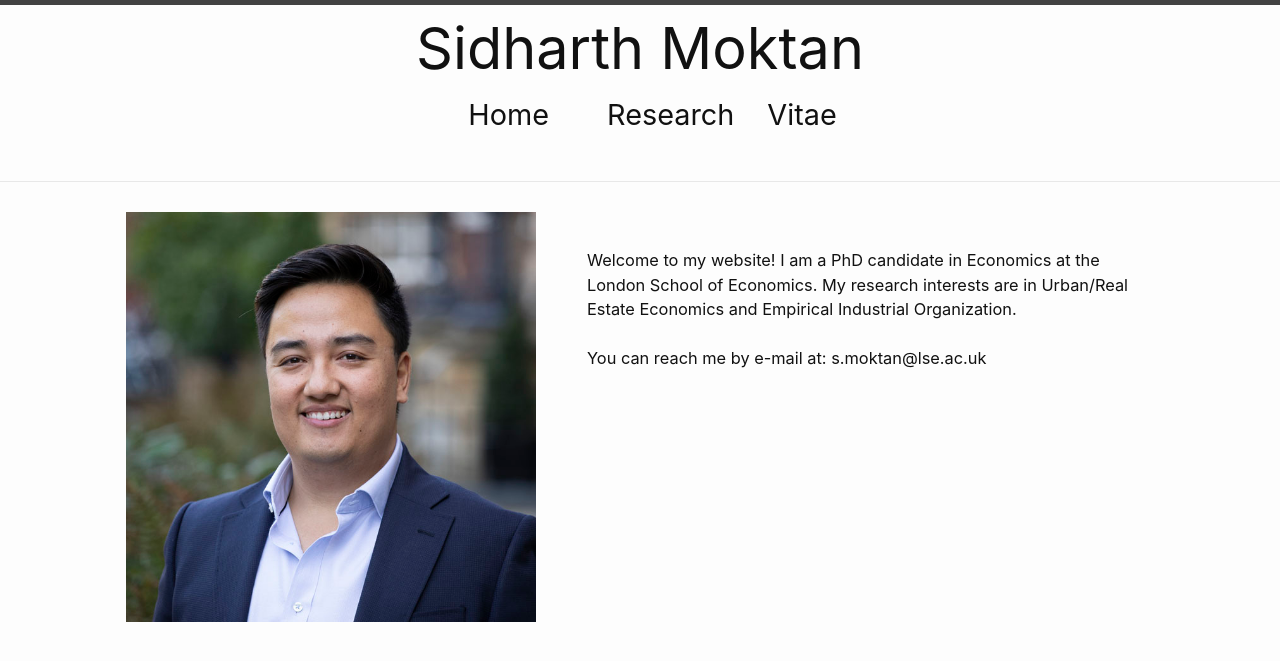
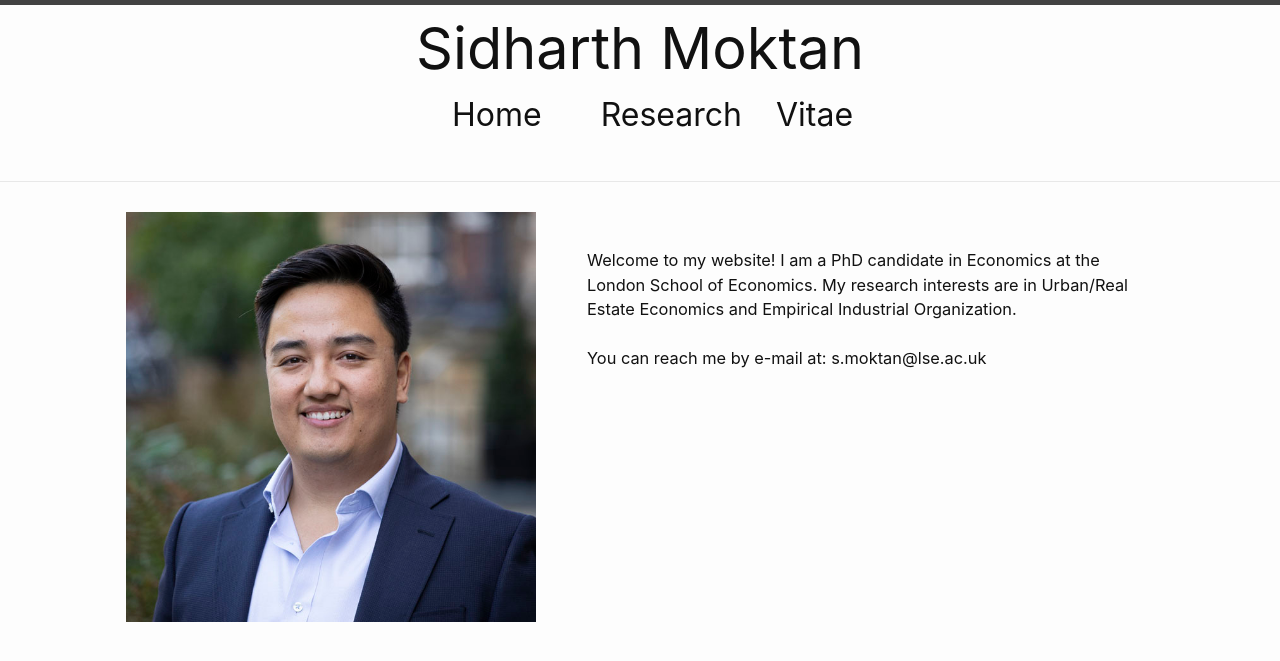
Before and after one commit to sidharthmoktan/sidharthmoktan.github.io, a Jekyll site: the page built from index.markdown, in a window 1280 px wide. Shown: the top 661 px of the page. Built offline with Jekyll 4.4.1, drawn with Linux system fonts in a browser that asks for light colours.

Commit message:
Update _layout.scss

```diff
--- a/_sass/minima/_layout.scss
+++ b/_sass/minima/_layout.scss
@@ -17,7 +17,7 @@
 }
 @media screen and (max-width: 600px) {
   .site-header {
-    font-size: 15vw
+    font-size: 10vw
   }
 }
 
@@ -37,10 +37,6 @@
 
 
 .site-nav {
-  font-size: $base-font-size*2;
-  @media screen and (min-width: 601px) {
-    font-size: 2.25vw
-  }
   text-align: center;
   line-height: $base-line-height * $base-font-size * 2.25;
 
@@ -63,6 +59,16 @@
     }
   }
 
+}
+@media screen and (min-width: 601px) {
+  .site-nav {
+    font-size: 2.5vw
+  }
+}
+@media screen and (max-width: 600px) {
+  .site-nav {
+    font-size: 5vw
+  }
 }
 
 
```
